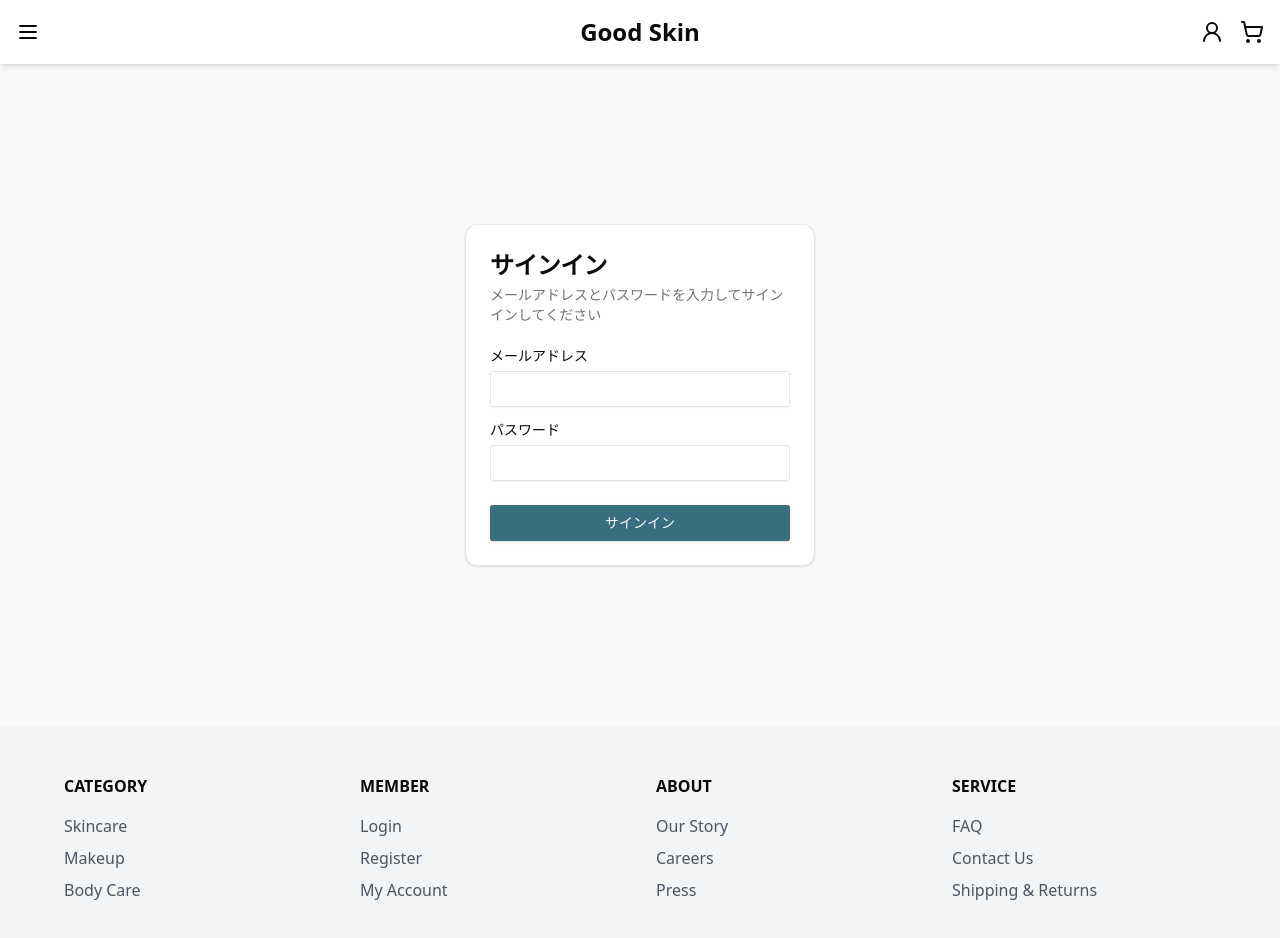
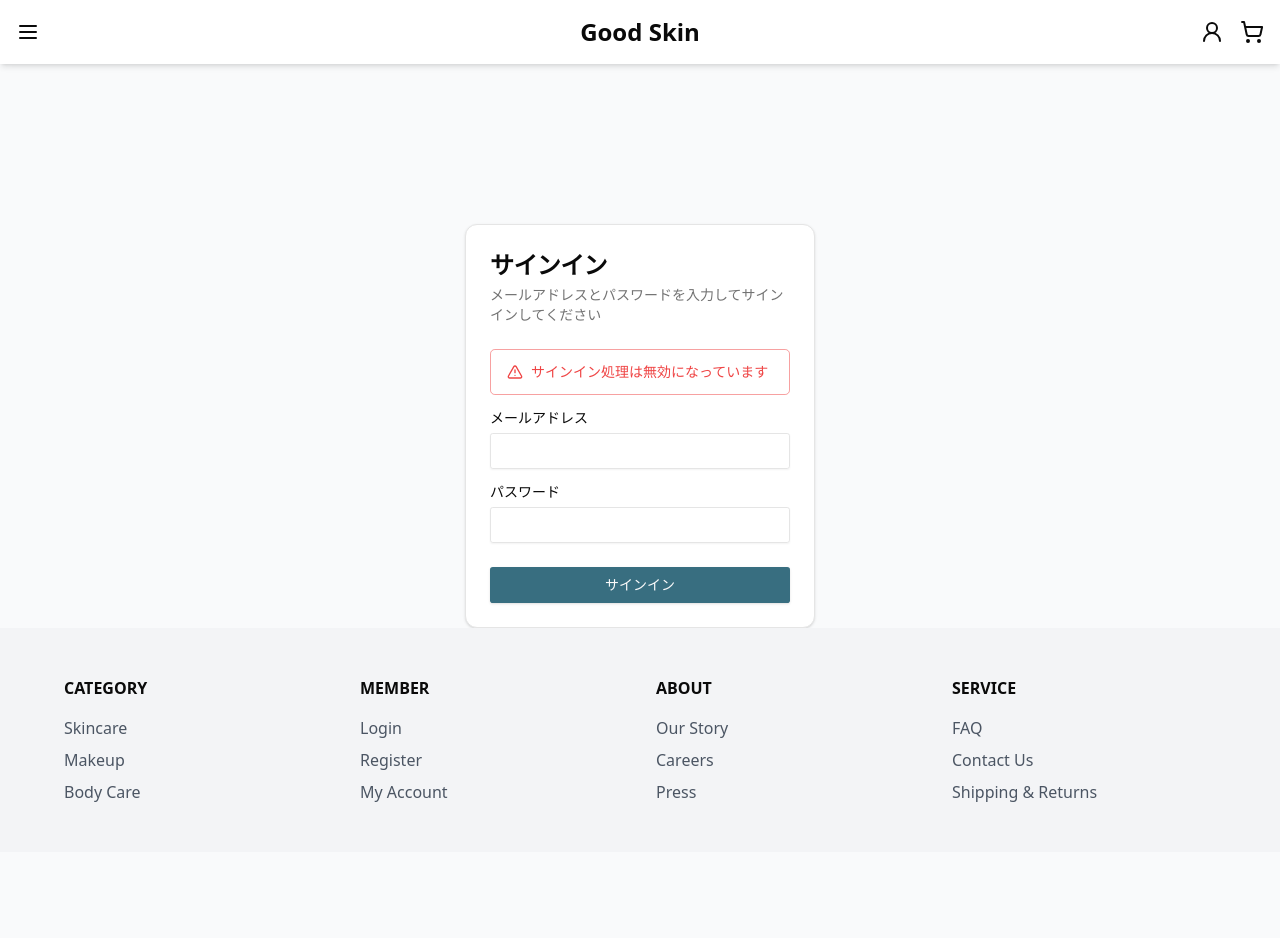
Before and after one commit to super-studio/ecforce_headless, a Next.js app: page /customer in a window 1280 px wide. Shown: the top 938 px of the page. After the commit the page ends 852 px from the top, so only its background shows below. Built offline with nearby package versions, Linux system fonts and the light colour scheme; no server answers.

Commit message:
disable login

```diff
--- a/src/app/customer/page.tsx
+++ b/src/app/customer/page.tsx
@@ -15,6 +15,8 @@ import {
 } from "@/components/ui/card";
 import { SessionProvider, useSession } from "next-auth/react";
 import type { Session } from "next-auth";
+import { Alert } from "@/components/ui/alert";
+import { AlertTriangle } from "lucide-react";
 
 export default function Page() {
   return (
@@ -40,7 +42,7 @@ function PageWrapper() {
 
 function CustomerPage(props: { session: Session }) {
   return (
-    <div className="flex items-center justify-center my-40">
+    <div className="flex items-center justify-center mt-40">
       <Card className="w-[350px]">
         <CardHeader className="space-y-1">
           <CardTitle className="text-2xl">ようこそ</CardTitle>
@@ -66,7 +68,7 @@ function SignInPage() {
   const [state, formAction] = useActionState(signIn, null);
 
   return (
-    <div className="flex items-center justify-center my-40">
+    <div className="flex items-center justify-center mt-40">
       <Card className="w-[350px]">
         <CardHeader className="space-y-1">
           <CardTitle className="text-2xl">サインイン</CardTitle>
@@ -82,6 +84,12 @@ function SignInPage() {
           }}
         >
           <CardContent className="grid gap-4">
+            <Alert variant="destructive">
+              <div className="flex items-center gap-2">
+                <AlertTriangle className="w-4 h-4" />
+                <p>サインイン処理は無効になっています</p>
+              </div>
+            </Alert>
             <div className="grid gap-2">
               <Label htmlFor="email">メールアドレス</Label>
               <Input id="email" name="email" type="email" required />
--- /dev/null
+++ b/src/components/ui/alert.tsx
@@ -0,0 +1,59 @@
+import * as React from "react"
+import { cva, type VariantProps } from "class-variance-authority"
+
+import { cn } from "@/lib/utils"
+
+const alertVariants = cva(
+  "relative w-full rounded-lg border px-4 py-3 text-sm [&>svg+div]:translate-y-[-3px] [&>svg]:absolute [&>svg]:left-4 [&>svg]:top-4 [&>svg]:text-foreground [&>svg~*]:pl-7",
+  {
+    variants: {
+      variant: {
+        default: "bg-background text-foreground",
+        destructive:
+          "border-destructive/50 text-destructive dark:border-destructive [&>svg]:text-destructive",
+      },
+    },
+    defaultVariants: {
+      variant: "default",
+    },
+  }
+)
+
+const Alert = React.forwardRef<
+  HTMLDivElement,
+  React.HTMLAttributes<HTMLDivElement> & VariantProps<typeof alertVariants>
+>(({ className, variant, ...props }, ref) => (
+  <div
+    ref={ref}
+    role="alert"
+    className={cn(alertVariants({ variant }), className)}
+    {...props}
+  />
+))
+Alert.displayName = "Alert"
+
+const AlertTitle = React.forwardRef<
+  HTMLParagraphElement,
+  React.HTMLAttributes<HTMLHeadingElement>
+>(({ className, ...props }, ref) => (
+  <h5
+    ref={ref}
+    className={cn("mb-1 font-medium leading-none tracking-tight", className)}
+    {...props}
+  />
+))
+AlertTitle.displayName = "AlertTitle"
+
+const AlertDescription = React.forwardRef<
+  HTMLParagraphElement,
+  React.HTMLAttributes<HTMLParagraphElement>
+>(({ className, ...props }, ref) => (
+  <div
+    ref={ref}
+    className={cn("text-sm [&_p]:leading-relaxed", className)}
+    {...props}
+  />
+))
+AlertDescription.displayName = "AlertDescription"
+
+export { Alert, AlertTitle, AlertDescription }
```
